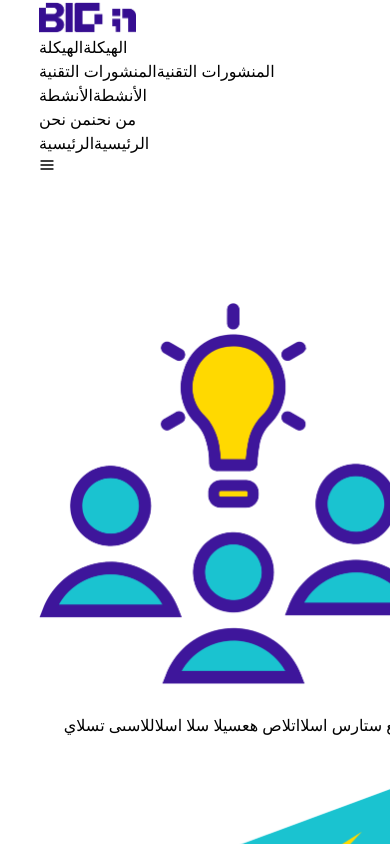
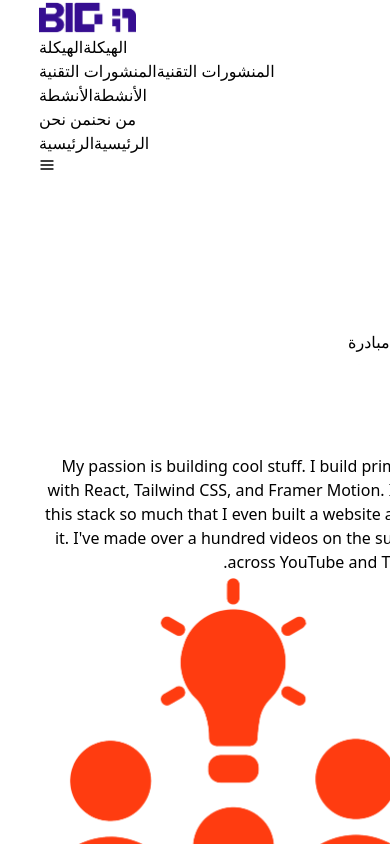
Before and after one commit to KhaledAlshathri/BIGnWebsite, a React (Vite) app in the folder BIGn-frontend/BIGn/: page /About in a window 390 px wide. Shown: the top 844 px of the page. Built offline with nearby package versions, Linux system fonts and the light colour scheme.

Commit message:
modifying on Vision And Message and adding About bign in About page

```diff
--- a/BIGn-frontend/BIGn/src/Pages/About.jsx
+++ b/BIGn-frontend/BIGn/src/Pages/About.jsx
@@ -1,9 +1,13 @@
 import React from 'react';
+import AboutUs from '../components/AboutUs';
 import VisionAndMessage from '../components/VisionAndMEssage';
 
 const About = () => {
   return (
     <>
+      <div className='pt-20'>
+      <AboutUs />
+      </div>
       <VisionAndMessage />
     </>
   );
--- a/BIGn-frontend/BIGn/src/components/AboutUs.jsx
+++ b/BIGn-frontend/BIGn/src/components/AboutUs.jsx
@@ -57,10 +57,11 @@ const Block = ({ className, ...rest }) => {
 const HeaderBlock = () => (
   <Block className="col-span-12 row-span-2 md:col-span-6">
     <div className="flex items-center justify-center h-full">
-      <h2 className="text-4xl font-medium leading-tight flex items-center">
+      <h2 className="text-2xl sm:text-4xl font-medium leading-tight flex items-center">
            ماهي مبادرة
         <span className="mr-4 ">
           <img
+          className="AboutUsLogo"
             src="./images/BIGn logo white.png"
             alt="avatar"
             style={{ height: '35px' }}
@@ -149,7 +150,7 @@ const XIcon = () => (
 );
 
 const AboutBlock = () => (
-  <Block className="col-span-12 text-3xl leading-snug">
+  <Block className="col-span-12 text-xl md:text-3xl leading-snug">
     <p>
       My passion is building cool stuff.{" "}
       <span className="text-zinc-400">
--- a/BIGn-frontend/BIGn/src/components/VisionAndMessage.jsx
+++ b/BIGn-frontend/BIGn/src/components/VisionAndMessage.jsx
@@ -1,11 +1,11 @@
 import { motion } from "framer-motion";
 import React from "react";
-import imageOne from "/images/Vision.png"; // Update with the path to your first image
-import imageTwo from "/images/Message.png"; // Update with the path to your second image
+import imageOne from "/images/Vision.png";
+import imageTwo from "/images/Message.png";
 
 const VisionAndMessage = () => {
   return (
-    <div className="px-4 py-52 grid md:grid-cols-2 gap-8 mx-[15%]">
+    <div className="mx-auto grid max-w-4xl py-24 grid md:grid-cols-2 gap-x-28 gap-y-14 ">
       <ShimmerBorderCard
         imgSrc={imageOne}
         title="الرؤية"
@@ -29,18 +29,17 @@ const ShimmerBorderCard = ({ imgSrc, title, text, borderColor }) => {
       : "from-purple-600 via-purple-600/0 to-purple-600";
 
   return (
-    <div className="group relative mx-auto w-full max-w-sm overflow-hidden rounded-lg bg-[#E8E7EB] p-0.5 transition-all duration-500 hover:scale-[1.01] hover:bg-[#E8E7EB]/50">
-      <div className="relative z-10 overflow-hidden rounded-[7px] bg-[#E8E7EB] p-8 transition-colors duration-500 group-hover:bg-[#E8E7EB]">
+    <div className="group shadow-xl border border-gray-300 relative mx-auto w-full max-w-sm overflow-hidden rounded-lg bg-zinc-800 p-0.5 transition-all duration-500 hover:scale-[1.01]">
+      <div className="relative z-10 overflow-hidden rounded-[7px] bg-zinc-800 p-8">
         <img
           src={imgSrc}
           alt="Card Icon"
-          className=" z-10 top-5 right-5 h-14 w-14 "
+          className="z-10 top-5 right-5 h-14 w-14"
         />
-
-        <h4 className="mt-5 relative z-10 mb-4 w-full text-3xl font-bold text-slate-900">
+        <h4 className="mt-5 relative z-10 mb-4 w-full text-3xl font-bold text-white">
           {title}
         </h4>
-        <p className="relative z-10 text-slate-700">{text}</p>
+        <p className="relative z-10 text-white">{text}</p>
       </div>
 
       <motion.div
--- a/BIGn-frontend/BIGn/src/index.css
+++ b/BIGn-frontend/BIGn/src/index.css
@@ -11,3 +11,10 @@ body {
 .purple_color{
   color: #360E91 ;
 }
+
+
+@media (max-width: 640px) {
+  .AboutUsLogo{
+    height: 28px !important;
+  }
+}
```
Also changed, not shown: BIGn-frontend/BIGn/public/images/Message.png, BIGn-frontend/BIGn/public/images/Vision.png.
